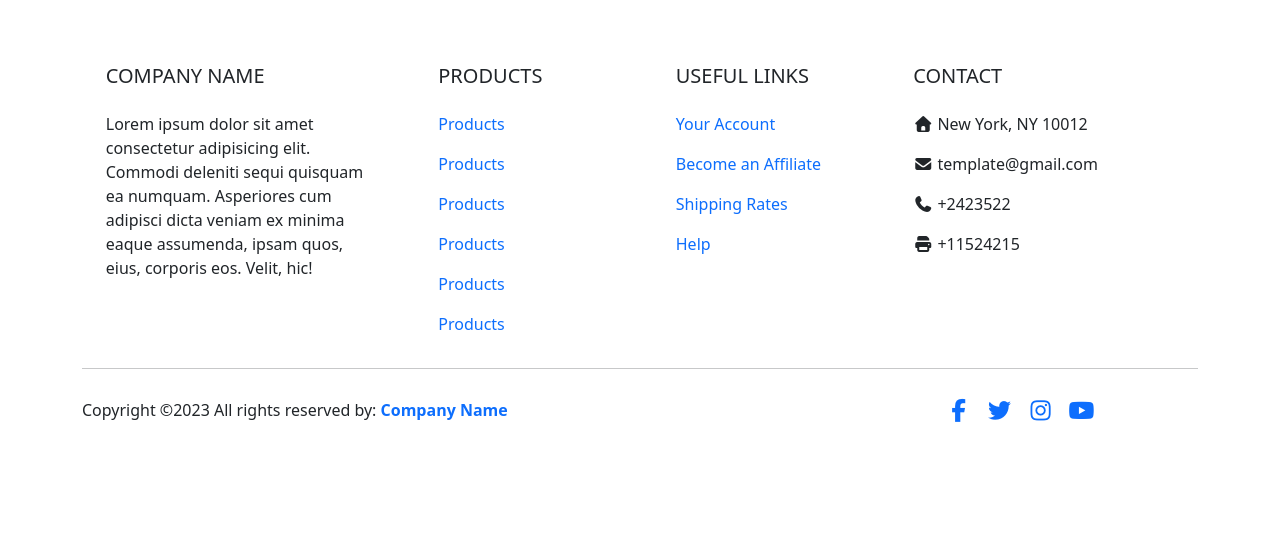
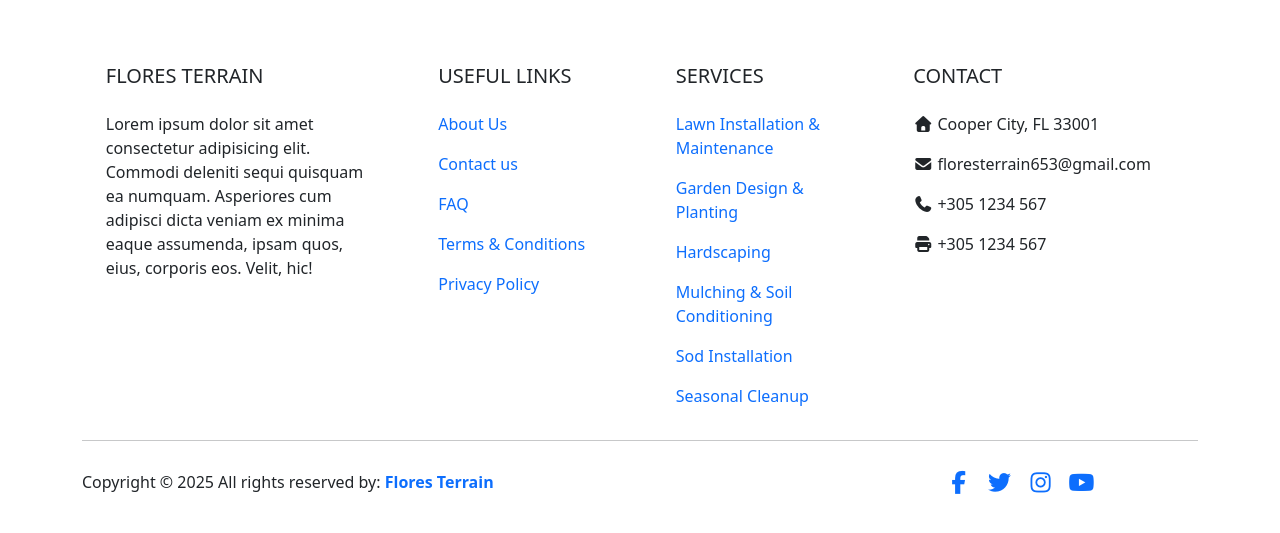
Before and after one commit to Daniel1000c/landscaping, a PHP site: page / in a window 1280 px wide. Shown: the part 76-609 px from the top of the page. Run offline with PHP 8.4, Linux system fonts and the light colour scheme; data that the repository does not hold is empty; some libraries are stand-ins or nearby versions; some web fonts are replaced.

Commit message:
add php echo y date into footer copyright year

```diff
--- a/includes/footer.php
+++ b/includes/footer.php
@@ -6,47 +6,50 @@
             <div class="row text-md-left">
 
                 <div class="col-md-3 col-lg-3 col-xl-3 mx-auto mt-3">
-                    <h5 class="text-uppercase mb-4 font-weight-bold">Company Name</h5>
+                    <h5 class="text-uppercase mb-4 font-weight-bold">Flores Terrain</h5>
                     <p>Lorem ipsum dolor sit amet consectetur adipisicing elit. Commodi deleniti sequi quisquam ea numquam. Asperiores cum adipisci dicta veniam ex minima eaque assumenda, ipsam quos, eius, corporis eos. Velit, hic!</p>
                 </div>
 
                 <div class="col-md-2 col-lg-2 col-xl-2 mx-auto mt-3">
-                    <h5 class="text-uppercase mb-4 font-weight-bold">Products</h5>
+                    <h5 class="text-uppercase mb-4 font-weight-bold">Useful links</h5>
 
                     <p>
-                        <a href="#" style="text-decoration: none;">Products</a>
+                        <a href="#" style="text-decoration: none;">About Us</a>
                     </p>
                     <p>
-                        <a href="#" style="text-decoration: none;">Products</a>
+                        <a href="#" style="text-decoration: none;">Contact us</a>
                     </p>
                     <p>
-                        <a href="#" style="text-decoration: none;">Products</a>
+                        <a href="#" style="text-decoration: none;">FAQ</a>
                     </p>
                     <p>
-                        <a href="#" style="text-decoration: none;">Products</a>
+                        <a href="#" style="text-decoration: none;">Terms & Conditions</a>
                     </p>
                     <p>
-                        <a href="#" style="text-decoration: none;">Products</a>
-                    </p>
-                    <p>
-                        <a href="#" style="text-decoration: none;">Products</a>
+                        <a href="#" style="text-decoration: none;">Privacy Policy</a>
                     </p>
                 </div>
 
                 <div class="col-md-3 col-lg-2 col-xl-2 mx-auto mt-3">
-                    <h5 class="text-uppercase mb-4 font-weight-bold">Useful links</h5>
+                    <h5 class="text-uppercase mb-4 font-weight-bold">Services</h5>
 
                     <p>
-                        <a href="#" style="text-decoration: none;">Your Account</a>
+                        <a href="#" style="text-decoration: none;">Lawn Installation & Maintenance</a>
                     </p>
                     <p>
-                        <a href="#" style="text-decoration: none;">Become an Affiliate</a>
+                        <a href="#" style="text-decoration: none;">Garden Design & Planting</a>
                     </p>
                     <p>
-                        <a href="#" style="text-decoration: none;">Shipping Rates</a>
+                        <a href="#" style="text-decoration: none;">Hardscaping</a>
                     </p>
                     <p>
-                        <a href="#" style="text-decoration: none;">Help</a>
+                        <a href="#" style="text-decoration: none;">Mulching & Soil Conditioning</a>
+                    </p>
+                    <p>
+                        <a href="#" style="text-decoration: none;">Sod Installation</a>
+                    </p>
+                    <p>
+                        <a href="#" style="text-decoration: none;">Seasonal Cleanup</a>
                     </p>
                 </div>
 
@@ -54,16 +57,16 @@
                 <div class="col-md-4 col-lg-3 col-xl-3 mx-auto mt-3">
                     <h5 class="text-uppercase mb-4 font-weight-bold">Contact</h5>
                     <p>
-                        <i class="fas fa-home mr-3"></i> New York, NY 10012</i>
+                        <i class="fas fa-home mr-3"></i> Cooper City, FL 33001</i>
                     </p>
                     <p>
-                        <i class="fas fa-envelope mr-3"></i> template@gmail.com</i>
+                        <i class="fas fa-envelope mr-3"></i> floresterrain653@gmail.com</i>
                     </p>
                     <p>
-                        <i class="fas fa-phone mr-3"></i> +2423522</i>
+                        <i class="fas fa-phone mr-3"></i> +305 1234 567</i>
                     </p>
                     <p>
-                        <i class="fas fa-print mr-3"></i> +11524215</i>
+                        <i class="fas fa-print mr-3"></i> +305 1234 567</i>
                     </p>
                 </div>
             </div>
@@ -73,9 +76,9 @@
             <div class="row align-items-center">
 
                 <div class="col-md-7 col-lg-8">
-                    <p>Copyright ©2023 All rights reserved by:
+                    <p>Copyright &copy; <?php echo date('Y'); ?> All rights reserved by:
                         <a href="#" style="text-decoration: none;">
-                            <strong>Company Name</strong>
+                            <strong>Flores Terrain</strong>
                         </a>
                     </p>
                 </div>
```
